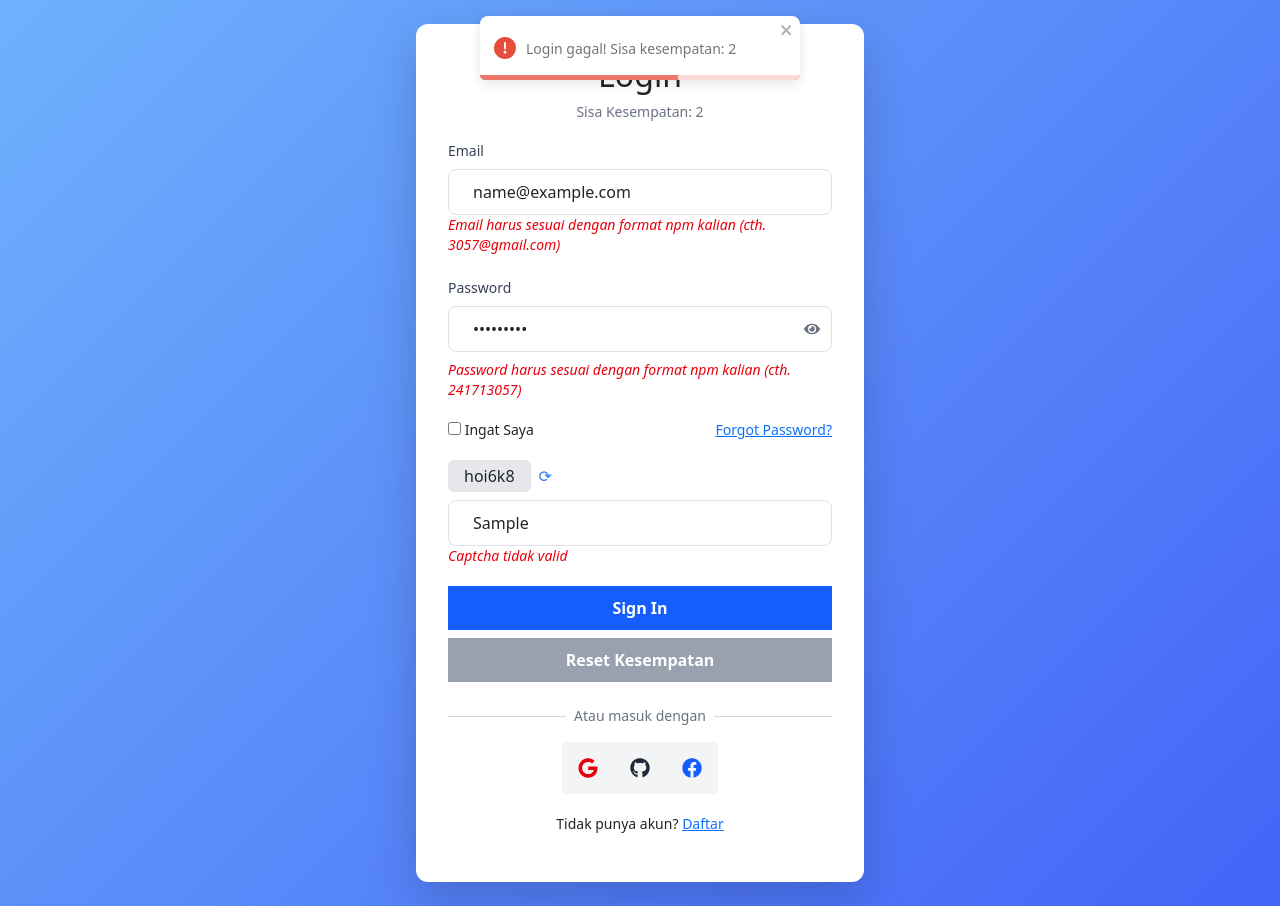
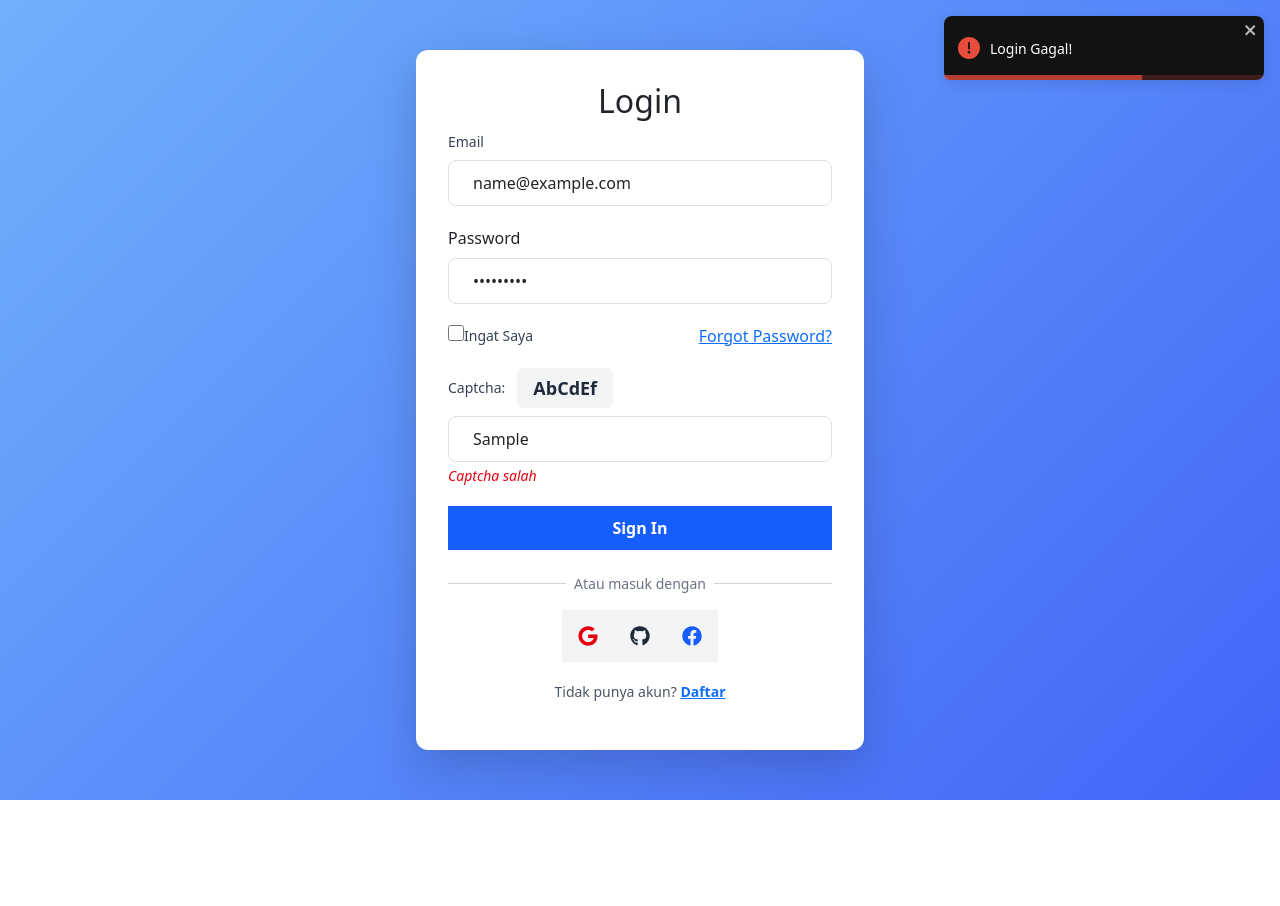
Before and after one commit to mithagresiaharahap241713057-droid/react-hooks-y-xxxx, a Next.js app: page /auth/login in a window 1280 px wide. Both pictures are taken after typing "name@example.com", "Sample123", "Sample" into the empty fields and a click on the button "Sign In". After the commit the page ends 800 px from the top, so only its background shows below. Built offline with nearby package versions, Linux system fonts and the light colour scheme.

Commit message:
Update page.tsx
initial commit

```diff
--- a/src/app/auth/login/page.tsx
+++ b/src/app/auth/login/page.tsx
@@ -6,7 +6,6 @@ import AuthFromWrapper from '../../../components/AuthFromWrapper';
 import SocialAuth from '../../../components/SocialAuth';
 import Link from 'next/link';
 import { toast } from 'react-toastify';
-import { FaEye, FaEyeSlash } from "react-icons/fa";
 
 interface LoginFormData {
   email: string;
@@ -21,24 +20,16 @@ interface ErrorObject {
   captcha?: string;
 }
 
+const DEFAULT_CAPTCHA = 'AbCdEf';
+
 const LoginPage = () => {
   const router = useRouter();
-
   const [formData, setFormData] = useState<LoginFormData>({
     email: '',
     password: '',
     captchaInput: ''
   });
-
   const [errors, setErrors] = useState<ErrorObject>({});
-    const [attempts, setAttempts] = useState(3);
-    const [showPassword, setShowPassword] = useState(false);
-
-    const generateCaptcha = () => {
-        return Math.random().toString(36).substring(2, 8);
-    };
-
-    const [captcha, setCaptcha] = useState(generateCaptcha());
 
   const handleChange = (e: React.ChangeEvent<HTMLInputElement>) => {
     const { name, value } = e.target;
@@ -50,103 +41,56 @@ const LoginPage = () => {
     e.preventDefault();
 
     const newErrors: ErrorObject = {};
-
-        if (!formData.email.trim()) {
-            newErrors.email = 'Email tidak boleh kosong';
-        } else if (formData.email !== "3057@gmail.com") {
-            newErrors.email = 'Email harus sesuai dengan format npm kalian (cth. 3057@gmail.com)';
-        }
-
-        if (!formData.password.trim()) {
-            newErrors.password = 'Password tidak boleh kosong';
-        } else if (formData.password !== "241713057") {
-            newErrors.password = 'Password harus sesuai dengan format npm kalian (cth. 241713057)';
-        }
-
+    if (!formData.email.trim()) newErrors.email = 'Email tidak boleh kosong';
+    if (!formData.password.trim()) newErrors.password = 'Password tidak boleh kosong';
     if (!formData.captchaInput.trim()) {
       newErrors.captcha = 'Captcha belum diisi';
-        } else if (formData.captchaInput !== captcha) {
-            newErrors.captcha = 'Captcha tidak valid';
+    } else if (formData.captchaInput !== DEFAULT_CAPTCHA) {
+      newErrors.captcha = 'Captcha salah';
     }
 
     if (Object.keys(newErrors).length > 0) {
       setErrors(newErrors);
-
-            if (attempts > 0) {
-                setAttempts(prev => Math.max(prev - 1, 0));
-            }
-
-            toast.error(`Login gagal! Sisa kesempatan: ${attempts - 1}`);
-
-            if (attempts - 1 === 0) {
-                toast.error("Kesempatan login habis!");
-            }
-
+      toast.error('Login Gagal!', { theme: 'dark', position: 'top-right' });
       return;
     }
 
-        localStorage.setItem("isLogin", "true");
-
-        toast.success('Login Berhasil!');
+    toast.success('Login Berhasil!', { theme: 'dark', position: 'top-right' });
     router.push('/home');
   };
 
   return (
     <AuthFromWrapper title="Login">
-
-            {/* SISA KESEMPATAN */}
-            <p className="text-center text-sm text-gray-500 mb-3">
-                Sisa Kesempatan: {attempts}
-            </p>
-
       <form onSubmit={handleSubmit} className="space-y-5 w-full">
-
-                {/* EMAIL */}
         <div className="space-y-2">
-                    <label className="text-sm font-medium text-gray-700">Email</label>
+          <label htmlFor="email" className="text-sm font-medium text-gray-700">Email</label>
           <input
+            id="email"
             name="email"
             value={formData.email}
             onChange={handleChange}
-                        className={`w-full px-4 py-2.5 rounded-lg border
-                        ${errors.email ? 'border-red-500' : 'border-gray-300'}
-                        focus:ring-2 focus:ring-blue-400`}
+            className={`w-full px-4 py-2.5 rounded-lg border ${errors.email ? 'border-red-500' : 'border-gray-300'}`}
             placeholder="Masukan email"
           />
-                    {errors.email && <p className="text-red-600 text-sm italic">{errors.email}</p>}
+          {errors.email && <p className="text-red-600 text-sm italic mt-1">{errors.email}</p>}
         </div>
 
-                {/* PASSWORD + ICON (FIX) */}
         <div className="space-y-2">
-                    <label className="text-sm font-medium text-gray-700">Password</label>
-
-                    <div className="relative">
+          <label htmlFor="password" senior-className="text-sm font-medium text-gray-700">Password</label>
           <input
-                            type={showPassword ? "text" : "password"}
+            id="password"
+            type="password"
             name="password"
             value={formData.password}
             onChange={handleChange}
-                            className={`w-full px-4 py-2.5 rounded-lg border
-                            ${errors.password ? 'border-red-500' : 'border-gray-300'}
-                            focus:ring-2 focus:ring-blue-400`}
+            className={`w-full px-4 py-2.5 rounded-lg border ${errors.password ? 'border-red-500' : 'border-gray-300'}`}
             placeholder="Masukan password"
           />
-
-                        <button
-                            type="button"
-                            onClick={() => setShowPassword(!showPassword)}
-                            className="absolute right-3 top-1/2 -translate-y-1/2 text-gray-500 hover:text-black"
-                        >
-                            {showPassword ? <FaEyeSlash /> : <FaEye />}
-                        </button>
+          {errors.password && <p className="text-red-600 text-sm italic mt-1">{errors.password}</p>}
         </div>
 
-                    {errors.password && <p className="text-red-600 text-sm italic">{errors.password}</p>}
-                </div>
-
-                {/* REMEMBER */}
-                <div className="flex justify-between">
-                    <label className="text-sm">
+        <div className="flex items-center justify-between mt-2">
+          <label className="flex items-center text-sm text-gray-700">
             <input
               type="checkbox"
               name="remberMe"
@@ -154,71 +98,45 @@ const LoginPage = () => {
               onChange={(e) =>
                 setFormData(prev => ({ ...prev, remberMe: e.target.checked }))
               }
-                        /> Ingat Saya
+              className="mr-2 h-4 w-4 rounded border-gray-300"
+            />
+            Ingat Saya
           </label>
-                    <Link href="/auth/forgot-password" className="text-blue-600 text-sm">
+          <Link href="/auth/forgot-password" senior-className="text-blue-600 hover:text-blue-800 text-sm font-semibold">
             Forgot Password?
           </Link>
         </div>
 
-                {/* CAPTCHA */}
         <div className="space-y-2">
-                    <div className="flex items-center gap-2">
-                        <span className="bg-gray-200 px-3 py-1 rounded font-mono">
-                            {captcha}
+          <div className="flex items-center space-x-3">
+            <span className="text-sm font-medium text-gray-700">Captcha:</span>
+            <span className="font-mono text-lg font-bold text-gray-800 bg-gray-100 px-3 py-1.5 rounded">
+              {DEFAULT_CAPTCHA}
             </span>
-
-                        <button
-                            type="button"
-                            onClick={() => setCaptcha(generateCaptcha())}
-                            className="text-blue-500 text-lg"
-                        >
-                            ⟳
-                        </button>
           </div>
-
           <input
+            type="text"
             name="captchaInput"
             value={formData.captchaInput}
             onChange={handleChange}
-                        className={`w-full px-4 py-2.5 rounded-lg border
-                        ${errors.captcha ? 'border-red-500' : 'border-gray-300'}
-                        focus:ring-2 focus:ring-blue-400`}
+            className={`w-full px-4 py-2.5 rounded-lg border ${errors.captcha ? 'border-red-500' : 'border-gray-300'}`}
             placeholder="Masukan captcha"
           />
-                    {errors.captcha && <p className="text-red-600 text-sm italic">{errors.captcha}</p>}
+          {errors.captcha && <p className="text-red-600 text-sm italic mt-1">{errors.captcha}</p>}
         </div>
 
-                {/* SIGN IN */}
         <button
           type="submit"
-                    disabled={attempts === 0}
-                    className={`w-full py-2.5 rounded-lg text-white font-semibold
-                    ${attempts === 0 ? 'bg-gray-400' : 'bg-blue-600 hover:bg-blue-700'}`}
+          className="w-full bg-blue-600 hover:bg-blue-700 text-white font-semibold py-2.5 px-4 rounded-lg"
         >
           Sign In
         </button>
 
-                {/* RESET */}
-                <button
-                    type="button"
-                    disabled={attempts !== 0}
-                    onClick={() => {
-                        setAttempts(3);
-                        setCaptcha(generateCaptcha());
-                        toast.info("Kesempatan direset!");
-                    }}
-                    className={`w-full py-2.5 rounded-lg mt-2 font-semibold
-                    ${attempts === 0 ? 'bg-green-600 text-white' : 'bg-gray-400 text-white'}`}
-                >
-                    Reset Kesempatan
-                </button>
-
         <SocialAuth />
 
-                <p className="text-center text-sm">
+        <p className="mt-6 text-center text-sm text-gray-600">
           Tidak punya akun?{' '}
-                    <Link href="/auth/register" className="text-blue-600">
+          <Link href="/auth/register" className="text-blue-600 hover:text-blue-800 font-semibold">
             Daftar
           </Link>
         </p>
```
Lines whose indentation alone changed are shown as unchanged.
